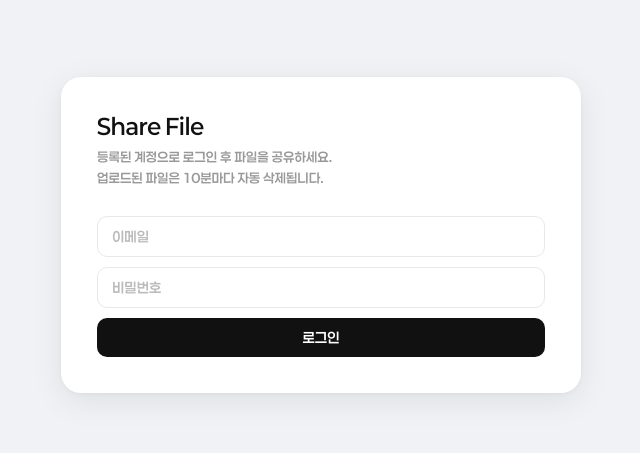
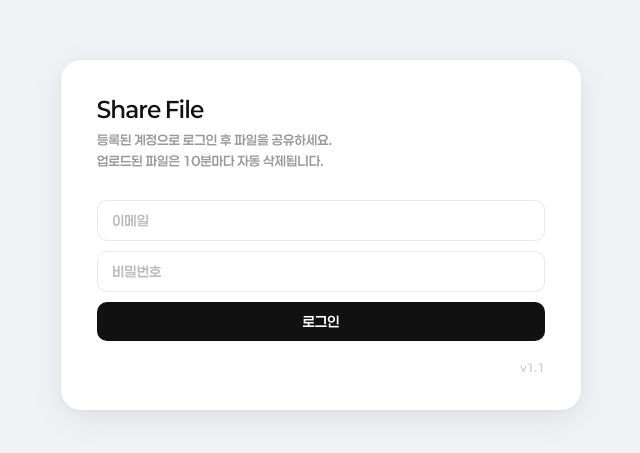
Before and after one commit to jkseok0402/share_file, a plain HTML site: page index.html in a window 1280 px wide. Shown: the part 165-618 px from the top of the page, without its empty margins (319-959 px from the left). Drawn offline with nearby package versions, Linux system fonts and the light colour scheme; no server answers.

Commit message:
feat: add version display to the footer of the index page
Include a version label in the footer of the index.html file to inform users of the current application version (v1.1), enhancing transparency and user awareness of updates.

```diff
--- a/index.html
+++ b/index.html
@@ -364,6 +364,7 @@
     </div>
     <div class="file-list" id="file-list"></div>
   </div>
+  <div style="text-align:right;margin-top:20px;font-size:11px;color:#d0d0d0;letter-spacing:0.2px;">v1.1</div>
 </div>
 
 <div class="toast" id="toast"></div>
```
